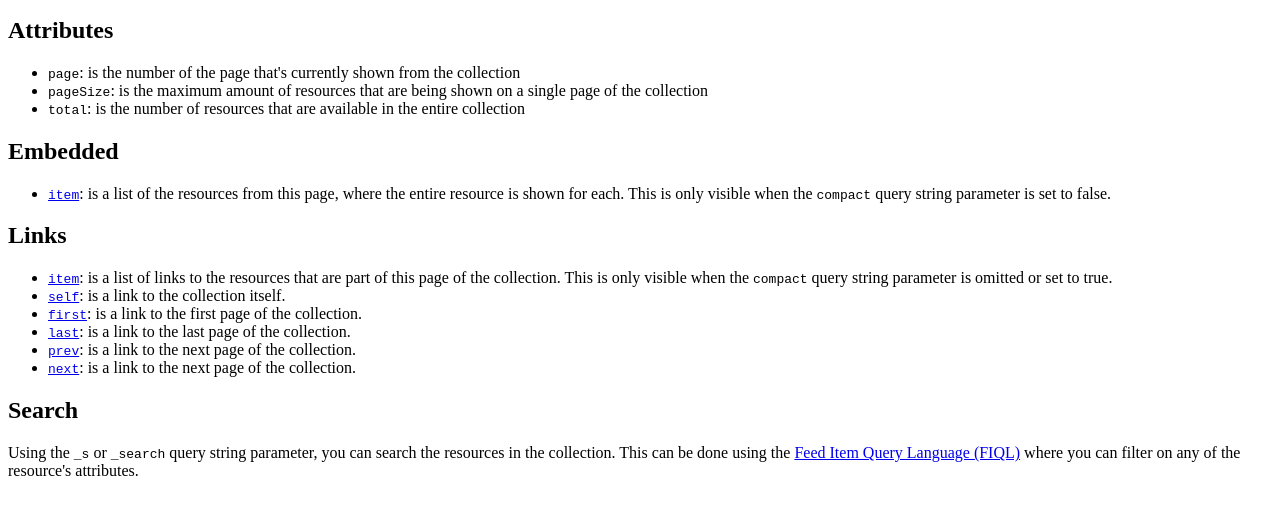
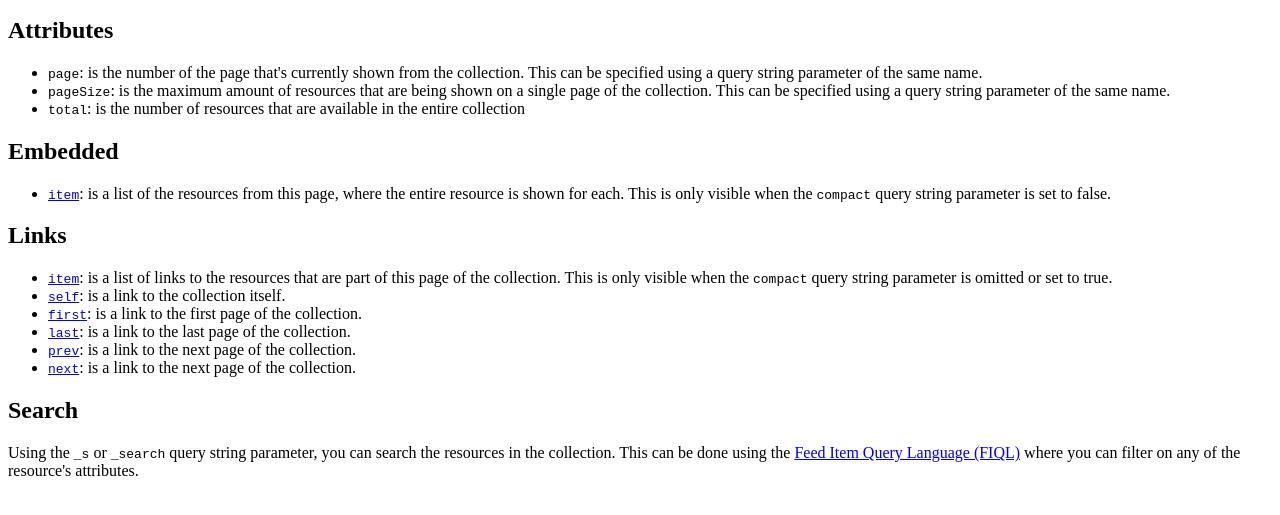
Before and after one commit to arucard21/SimplyRESTful-Framework, a plain HTML site: page docs/HALCollection/v1/index.html in a window 1280 px wide. Shown: the part 137-652 px from the top of the page. Drawn offline with Linux system fonts and the light colour scheme.

Commit message:
Added documentation about page and pageSize query string parameters

```diff
--- a/docs/HALCollection/v1/index.html
+++ b/docs/HALCollection/v1/index.html
@@ -12,8 +12,8 @@
 	</ul>
 	<h2>Attributes</h2>
 	<ul>
-		<li><code>page</code>: is the number of the page that's currently shown from the collection</li>
-		<li><code>pageSize</code>: is the maximum amount of resources that are being shown on a single page of the collection</li>
+		<li><code>page</code>: is the number of the page that's currently shown from the collection. This can be specified using a query string parameter of the same name.</li>
+		<li><code>pageSize</code>: is the maximum amount of resources that are being shown on a single page of the collection. This can be specified using a query string parameter of the same name.</li>
 		<li><code>total</code>: is the number of resources that are available in the entire collection</li>
 	</ul>
 	<h2>Embedded</h2>
```
